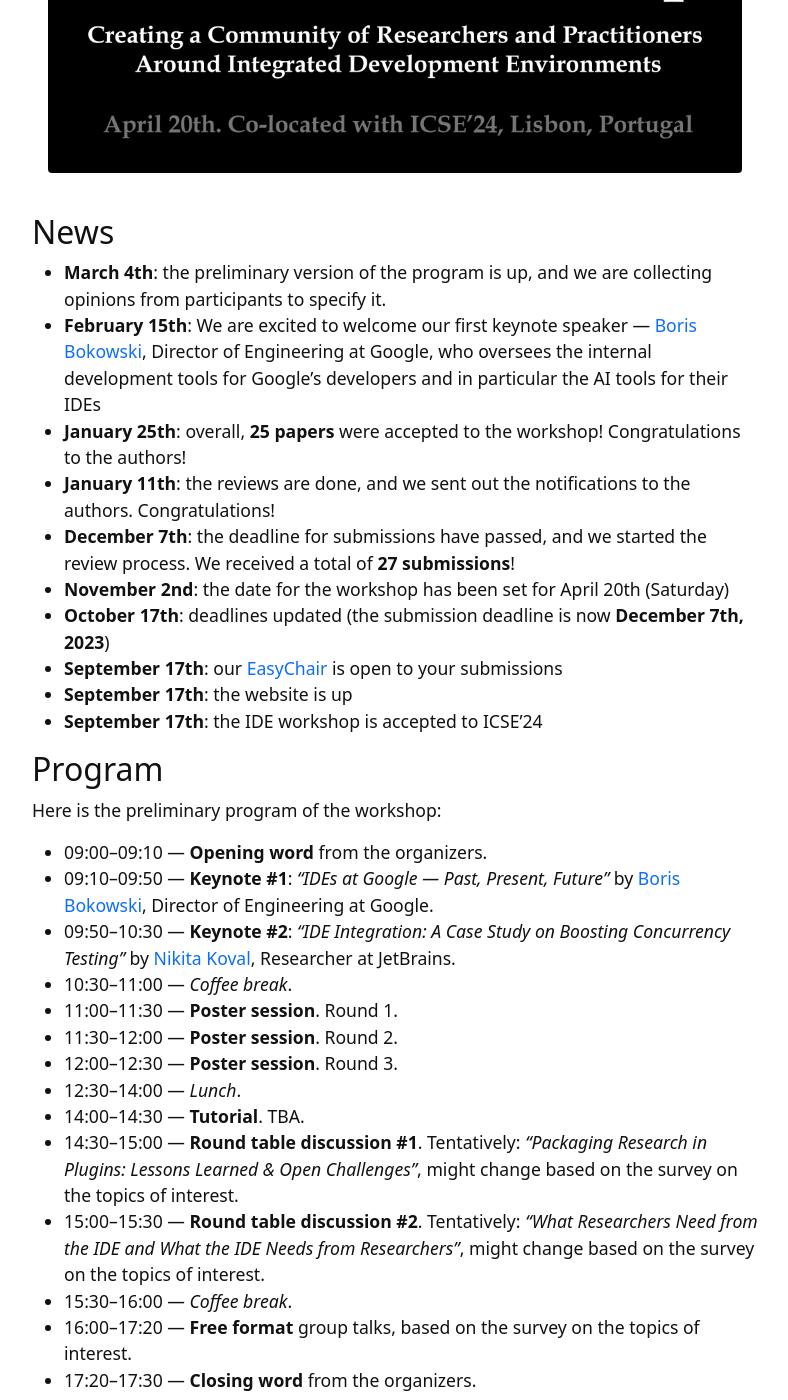
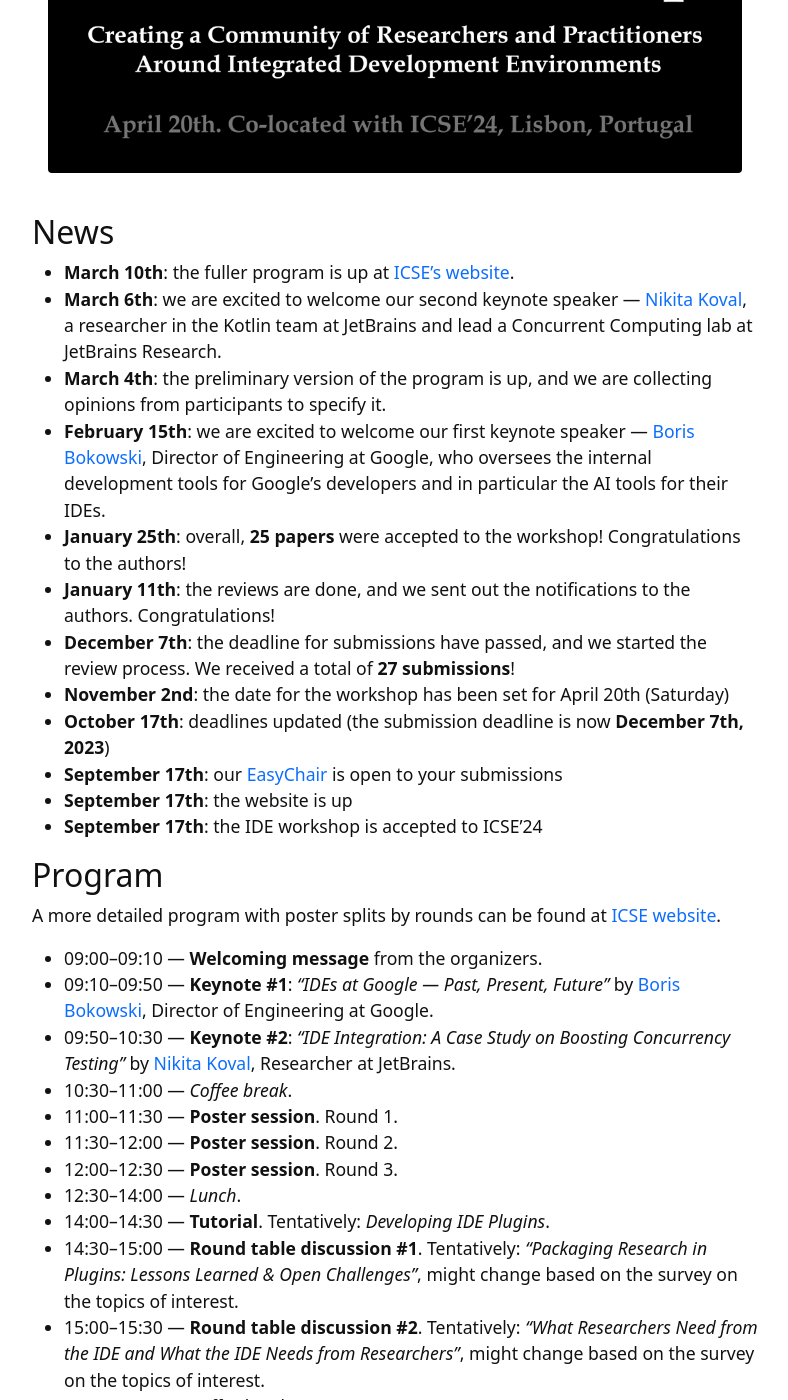
Before and after one commit to ide-workshop/ide-workshop.github.io, a Jekyll site: the page built from index.md, in a window 1280 px wide and 1400 px high, scrolled down 295 px. Shown: the whole window, without its empty margins (245-1033 px from the left). Built offline with Jekyll 4.4.1, drawn with Linux system fonts in a browser that asks for light colours; some of the changed text lies outside the part shown.

Commit message:
Updated the program

```diff
--- a/index.md
+++ b/index.md
@@ -7,10 +7,13 @@
 
 ## News
 
+* **March 10th**: the fuller program is up at [ICSE's website](https://conf.researchr.org/program/icse-2024/program-icse-2024/?track=IDE).
+* **March 6th**: we are excited to welcome our second keynote speaker — [Nikita Koval](https://nikitakoval.org/),
+  a researcher in the Kotlin team at JetBrains and lead a Concurrent Computing lab at JetBrains Research.
 * **March 4th**: the preliminary version of the program is up, and we are collecting opinions from participants to specify it.
-* **February 15th**: We are excited to welcome our first keynote speaker — [Boris Bokowski](https://www.linkedin.com/in/borisbokowski/),
+* **February 15th**: we are excited to welcome our first keynote speaker — [Boris Bokowski](https://www.linkedin.com/in/borisbokowski/),
   Director of Engineering at Google, who oversees the internal development tools for Google's developers and in particular the AI tools for their
-  IDEs
+  IDEs.
 * **January 25th**: overall, **25 papers** were accepted to the workshop! Congratulations to the authors!
 * **January 11th**: the reviews are done, and we sent out the notifications to the authors. Congratulations!
 * **December 7th**: the deadline for submissions have passed, and we started the review process. We received a total of **27 submissions**!
@@ -22,9 +25,9 @@
 
 ## Program
 
-Here is the preliminary program of the workshop:
+A more detailed program with poster splits by rounds can be found at [ICSE website](https://conf.researchr.org/program/icse-2024/program-icse-2024/?track=IDE).
 
-* 09:00–09:10 — **Opening word** from the organizers.
+* 09:00–09:10 — **Welcoming message** from the organizers.
 * 09:10–09:50 — **Keynote #1**: _"IDEs at Google — Past, Present, Future"_ by [Boris Bokowski](https://www.linkedin.com/in/borisbokowski/), Director of Engineering at Google.
 * 09:50–10:30 — **Keynote #2**: _"IDE Integration: A Case Study on Boosting Concurrency Testing"_ by [Nikita Koval](https://nikitakoval.org/), Researcher at JetBrains.
 * 10:30–11:00 — _Coffee break_.
@@ -32,11 +35,11 @@
 * 11:30–12:00 — **Poster session**. Round 2.
 * 12:00–12:30 — **Poster session**. Round 3.
 * 12:30–14:00 — _Lunch_.
-* 14:00–14:30 — **Tutorial**. TBA.
+* 14:00–14:30 — **Tutorial**. Tentatively: _Developing IDE Plugins_.
 * 14:30–15:00 — **Round table discussion #1**. Tentatively: _"Packaging Research in Plugins: Lessons Learned & Open Challenges"_, might change based on the survey on the topics of interest.
 * 15:00–15:30 — **Round table discussion #2**. Tentatively: _"What Researchers Need from the IDE and What the IDE Needs from Researchers"_, might change based on the survey on the topics of interest.
 * 15:30–16:00 — _Coffee break_.
-* 16:00–17:20 — **Free format** group talks, based on the survey on the topics of interest.
+* 16:00–17:20 — **Free format group talks**, based on the survey on the topics of interest.
 * 17:20–17:30 — **Closing word** from the organizers.
 
 ## Accepted papers
```
